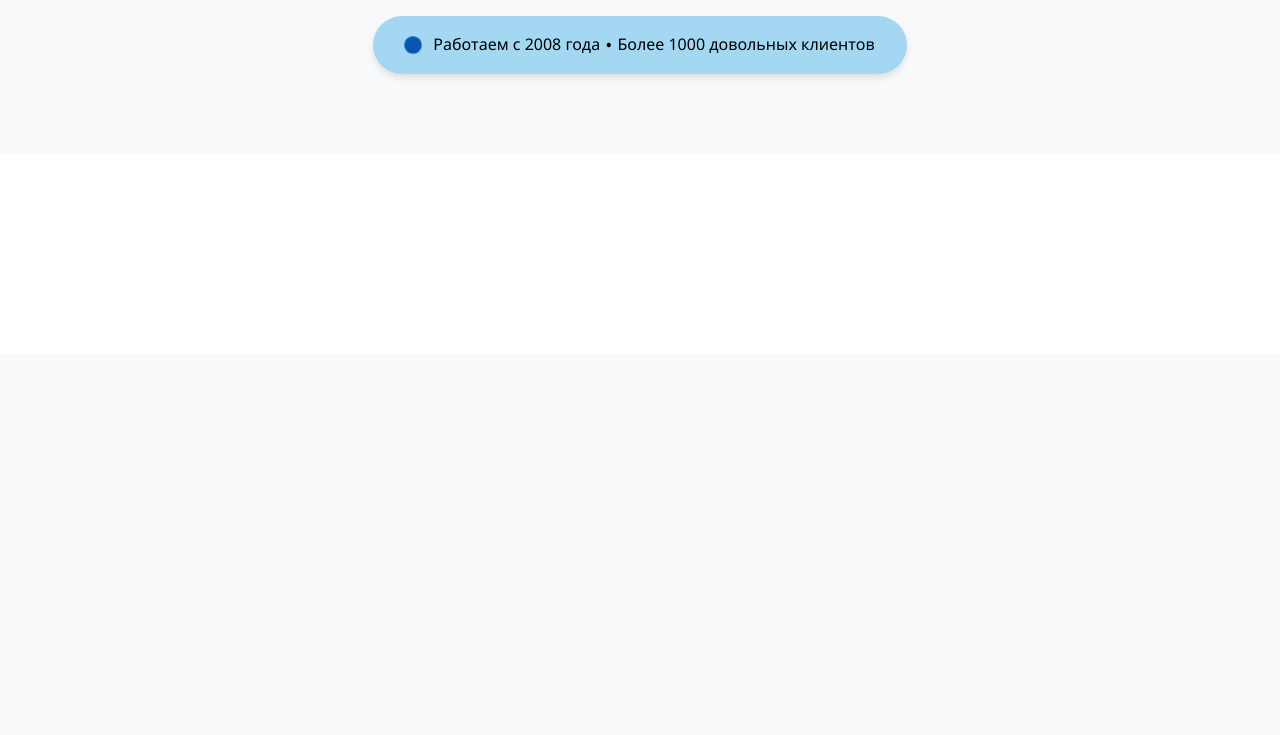
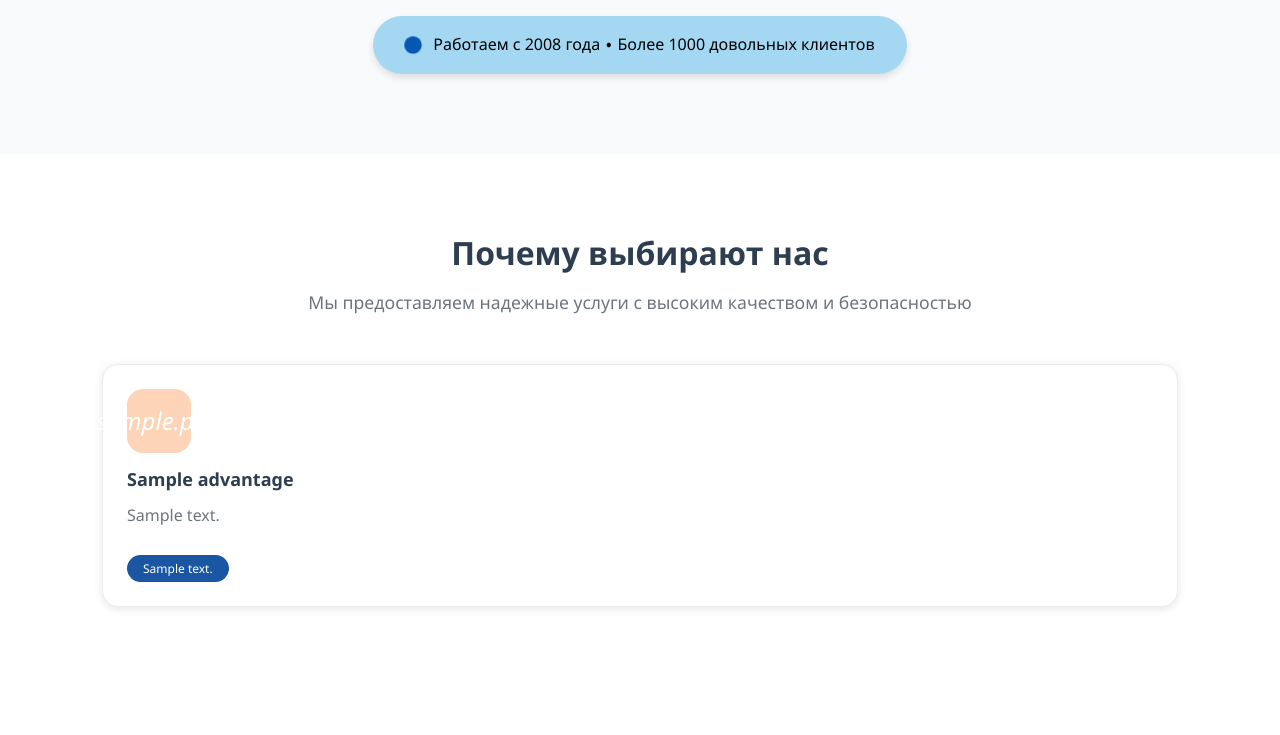
Before and after one commit to KRamenskii/hgk_dev, a Django app: page / in a window 1280 px wide. Shown: the part 446-1181 px from the top of the page. Before the commit the page ends 524 px from the top, so only its background shows below. Run offline with Django 5.2, Linux system fonts and the light colour scheme; tables that the repository leaves empty hold one stand-in row (values such as "Sample post").

Commit message:
Created section advantages.

```diff
--- a/project/website/static/css/responsive.css
+++ b/project/website/static/css/responsive.css
@@ -5,37 +5,47 @@
         max-width: 1400px;
     }
 
-    .services-grid {
+    .services-grid,
+    .advantages-grid {
         grid-template-columns: repeat(4, 1fr);
     }
 }
 
 @media (max-width: 1200px) {
-    .services-grid {
+    .services-grid,
+    .advantages-grid {
         grid-template-columns: repeat(3, 1fr);
     }
 }
 
 /* Medium screens */
 @media (max-width: 1024px) {
-    .services-grid {
+    .services-grid,
+    .advantages-grid {
         grid-template-columns: repeat(2, 1fr);
     }
 }
 
 /* Tablet */
 @media (max-width: 768px) {
-
+    .services-grid,
+    .advantages-grid {
+        grid-template-columns: repeat(2, 1fr);
+    }
 }
 
 /* Mobile */
 @media (max-width: 480px) {
-    .services-grid {
-        grid-template-columns: repeat(auto-fit, minmax(250px, 1fr));
+    .services-grid,
+    .advantages-grid {
+        grid-template-columns: repeat(1, 1fr);
     }
 }
 
 /* Landscape mobile */
 @media (max-width: 768px) and (orientation: landscape) {
-
+    .services-grid,
+    .advantages-grid {
+        grid-template-columns: repeat(2, 1fr);
+    }
 }
--- a/project/website/static/css/sections.css
+++ b/project/website/static/css/sections.css
@@ -4,7 +4,8 @@
     background-color: var(--bg-light);
 }
 
-.services-grid {
+.services-grid,
+.advantages-grid {
     display: grid;
     grid-template-columns: repeat(auto-fit, minmax(300px, 1fr));
     gap: 2rem;
@@ -12,7 +13,8 @@
 }
 
 /* Card Styles */
-.service-card {
+.service-card,
+.advantage-card {
     background-color: var(--bg-white);
     border-radius: var(--border-radius);
     padding: 1.5rem;
@@ -21,14 +23,16 @@
     border: 1px solid var(--border-color);
 }
 
-.service-card:hover {
+.service-card:hover,
+.advantage-card:hover {
     transform: translateY(-5px);
     box-shadow: 0 5px 20px rgba(0, 0, 0, 0.15);
 }
 
-.service-card-icon {
-    width: 60px;
-    height: 60px;
+.service-card-icon,
+.advantage-card-icon {
+    width: var(--icon-size);
+    height: var(--icon-size);
     background-color: var(--bg-blue-secondary);
     border-radius: var(--border-radius);
     display: flex;
@@ -39,29 +43,18 @@
     color: white;
 }
 
-.service-card-title {
+.service-card-title,
+.advantage-card-title {
     font-size: 1.125rem;
     font-weight: 600;
     color: var(--text-dark);
     margin-bottom: 0.75rem;
 }
 
-.service-card-description {
+.service-card-description,
+.advantage-card-description {
     color: var(--text-light);
     line-height: 1.5;
-}
-
-.service-card-icon {
-    width: var(--icon-size);
-    height: var(--icon-size);
-    background-color: var(--bg-blue-secondary);
-    border-radius: var(--border-radius);
-    display: flex;
-    align-items: center;
-    justify-content: center;
-    margin-bottom: 1rem;
-    font-size: 1.5rem;
-    color: white;
 }
 
 .animated-box {
@@ -93,7 +86,28 @@
         transform: scale(1);
     }
     50% {
-        background-color: var(--primary-dark); /* Бирюзовый */
+        background-color: var(--primary-dark);
         transform: scale(1.1);
     }
 }
+
+/* Advantages section */
+.advantages {
+    padding: 5rem 0;
+    background-color: var(--bg-white);
+}
+
+.advantage-card-badge {
+    display: inline-block;
+    background-color: var(--primary-color);
+    color: white;
+    padding: 0.25rem 1rem;
+    border-radius: 1rem;
+    font-size: 0.75rem;
+    font-weight: 500;
+    margin-top: 0.75rem;
+}
+
+.advantage-card-icon {
+    background-color: var(--bg-orange-secondary);
+}
--- a/project/website/templates/website/sections/advantages.html
+++ b/project/website/templates/website/sections/advantages.html
@@ -0,0 +1,27 @@
+<section id="advantages" class="advantages">
+    <div class="container">
+        <div class="section-header">
+            <h2 class="section-title">Почему выбирают нас</h2>
+            <p class="section-subtitle">
+                Мы предоставляем надежные услуги с высоким качеством и безопасностью
+            </p>
+        </div>
+
+        <div class="advantages-grid">
+            {% for advantage in advantages %}
+            <div class="advantage-card">
+                <div class="advantage-card-icon">
+                    <i class="icon">{{ advantage.icon }}</i>
+                </div>
+                <h3 class="advantage-card-title">{{ advantage.title }}</h3>
+                <p class="advantage-card-description">
+                    {{ advantage.description }}
+                </p>
+                {% if advantage.badge_text %}
+                <div class="advantage-card-badge">{{ advantage.badge_text }}</div>
+                {% endif %}
+            </div>
+            {% endfor %}
+        </div>
+    </div>
+</section>
--- a/project/website/views.py
+++ b/project/website/views.py
@@ -1,6 +1,6 @@
 from django.shortcuts import render
 from .models import (
-    SiteSettings, Service
+    SiteSettings, Service, Advantage
 )
 
 def index(request):
@@ -12,9 +12,11 @@ def index(request):
         settings = None
 
     services = Service.objects.filter(is_active=True).order_by('order')
+    advantages = Advantage.objects.filter(is_active=True).order_by('order')
 
     context = {
         'settings': settings,
         'services': services,
+        'advantages': advantages,
     }
     return render(request, 'website/index.html', context)
```
